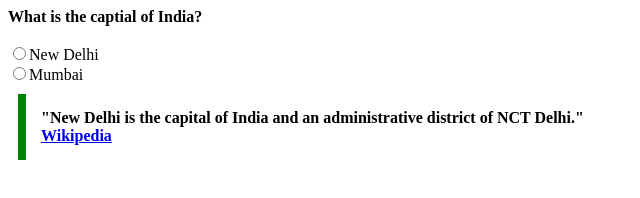
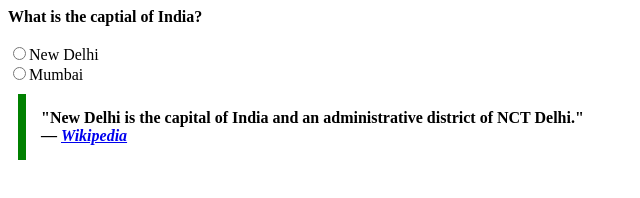
Before and after one commit to acciojob/trivia-medhavimangal08, a website: page main.html in a window 1280 px wide. Shown: the full height of the page, 0-640 px from the left. Drawn offline with Linux system fonts and the light colour scheme.

Commit message:
created a submission

```diff
--- a/main.html
+++ b/main.html
@@ -27,7 +27,7 @@
 		</label>
 	<blockquote>
         "New Delhi is the capital of India and an administrative district of NCT Delhi."
-       <a href="https://en.wikipedia.org/wiki/New_Delhi" target="_blank">Wikipedia</a>
+        <footer>— <cite><a href="https://en.wikipedia.org/wiki/New_Delhi" target="_blank">Wikipedia</a></cite></footer>
     </blockquote>
 	<script type="text/javascript" src="./script.js">
 </script>
```
